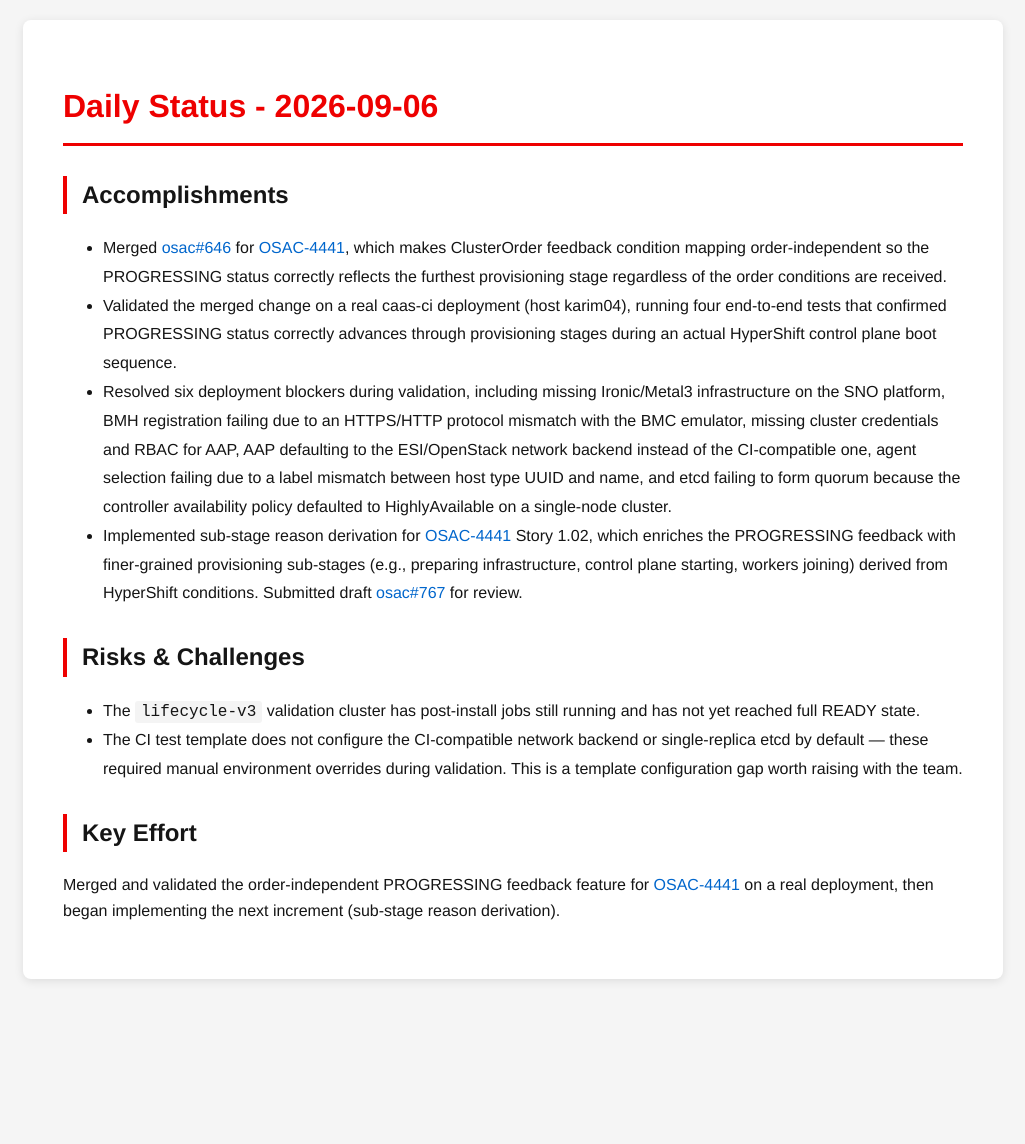
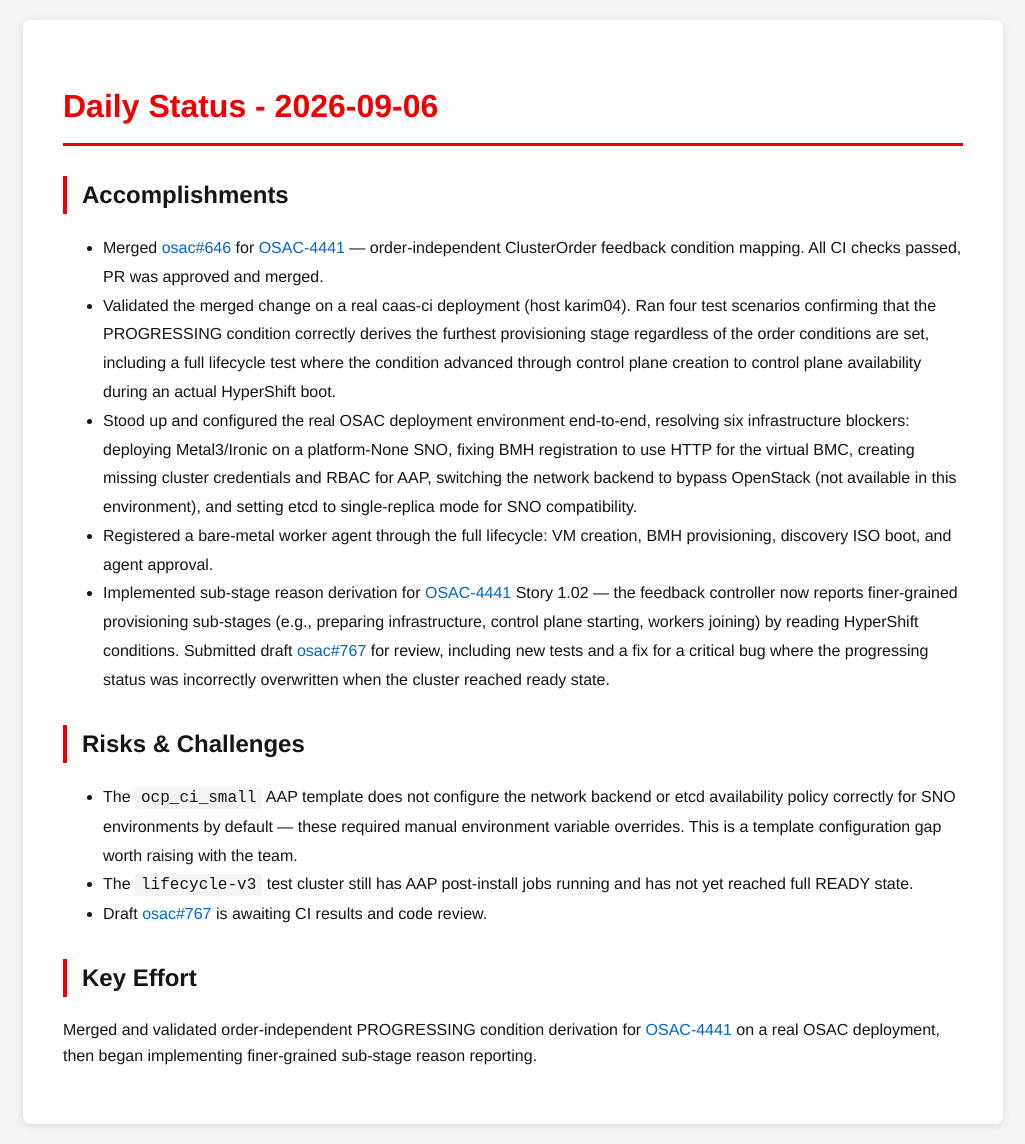
Before and after one commit to tzvatot/daily-status, a Jekyll site: the page built from 2026-09-06.md, in a window 1280 px wide. Shown: the whole page, without its empty margins (127-1152 px from the left). Built offline with Jekyll 4.4.1, drawn with Linux system fonts in a browser that asks for light colours; before the commit the page ends 999 px from its top, so only the background shows below that.

Commit message:
Daily status update - 2026-09-06

```diff
--- a/2026-09-06.md
+++ b/2026-09-06.md
@@ -7,14 +7,19 @@ date: 2026-09-06
 # Daily Status - 2026-09-06
 
 ## Accomplishments
-- Merged [osac#646](https://github.com/osac-project/osac/pull/646) for [OSAC-4441](https://redhat.atlassian.net/browse/OSAC-4441), which makes ClusterOrder feedback condition mapping order-independent so the PROGRESSING status correctly reflects the furthest provisioning stage regardless of the order conditions are received.
-- Validated the merged change on a real caas-ci deployment (host karim04), running four end-to-end tests that confirmed PROGRESSING status correctly advances through provisioning stages during an actual HyperShift control plane boot sequence.
-- Resolved six deployment blockers during validation, including missing Ironic/Metal3 infrastructure on the SNO platform, BMH registration failing due to an HTTPS/HTTP protocol mismatch with the BMC emulator, missing cluster credentials and RBAC for AAP, AAP defaulting to the ESI/OpenStack network backend instead of the CI-compatible one, agent selection failing due to a label mismatch between host type UUID and name, and etcd failing to form quorum because the controller availability policy defaulted to HighlyAvailable on a single-node cluster.
-- Implemented sub-stage reason derivation for [OSAC-4441](https://redhat.atlassian.net/browse/OSAC-4441) Story 1.02, which enriches the PROGRESSING feedback with finer-grained provisioning sub-stages (e.g., preparing infrastructure, control plane starting, workers joining) derived from HyperShift conditions. Submitted draft [osac#767](https://github.com/osac-project/osac/pull/767) for review.
+
+- Merged [osac#646](https://github.com/osac-project/osac/pull/646) for [OSAC-4441](https://redhat.atlassian.net/browse/OSAC-4441) — order-independent ClusterOrder feedback condition mapping. All CI checks passed, PR was approved and merged.
+- Validated the merged change on a real caas-ci deployment (host karim04). Ran four test scenarios confirming that the PROGRESSING condition correctly derives the furthest provisioning stage regardless of the order conditions are set, including a full lifecycle test where the condition advanced through control plane creation to control plane availability during an actual HyperShift boot.
+- Stood up and configured the real OSAC deployment environment end-to-end, resolving six infrastructure blockers: deploying Metal3/Ironic on a platform-None SNO, fixing BMH registration to use HTTP for the virtual BMC, creating missing cluster credentials and RBAC for AAP, switching the network backend to bypass OpenStack (not available in this environment), and setting etcd to single-replica mode for SNO compatibility.
+- Registered a bare-metal worker agent through the full lifecycle: VM creation, BMH provisioning, discovery ISO boot, and agent approval.
+- Implemented sub-stage reason derivation for [OSAC-4441](https://redhat.atlassian.net/browse/OSAC-4441) Story 1.02 — the feedback controller now reports finer-grained provisioning sub-stages (e.g., preparing infrastructure, control plane starting, workers joining) by reading HyperShift conditions. Submitted draft [osac#767](https://github.com/osac-project/osac/pull/767) for review, including new tests and a fix for a critical bug where the progressing status was incorrectly overwritten when the cluster reached ready state.
 
 ## Risks & Challenges
-- The `lifecycle-v3` validation cluster has post-install jobs still running and has not yet reached full READY state.
-- The CI test template does not configure the CI-compatible network backend or single-replica etcd by default — these required manual environment overrides during validation. This is a template configuration gap worth raising with the team.
+
+- The `ocp_ci_small` AAP template does not configure the network backend or etcd availability policy correctly for SNO environments by default — these required manual environment variable overrides. This is a template configuration gap worth raising with the team.
+- The `lifecycle-v3` test cluster still has AAP post-install jobs running and has not yet reached full READY state.
+- Draft [osac#767](https://github.com/osac-project/osac/pull/767) is awaiting CI results and code review.
 
 ## Key Effort
-Merged and validated the order-independent PROGRESSING feedback feature for [OSAC-4441](https://redhat.atlassian.net/browse/OSAC-4441) on a real deployment, then began implementing the next increment (sub-stage reason derivation).
+
+Merged and validated order-independent PROGRESSING condition derivation for [OSAC-4441](https://redhat.atlassian.net/browse/OSAC-4441) on a real OSAC deployment, then began implementing finer-grained sub-stage reason reporting.
```
